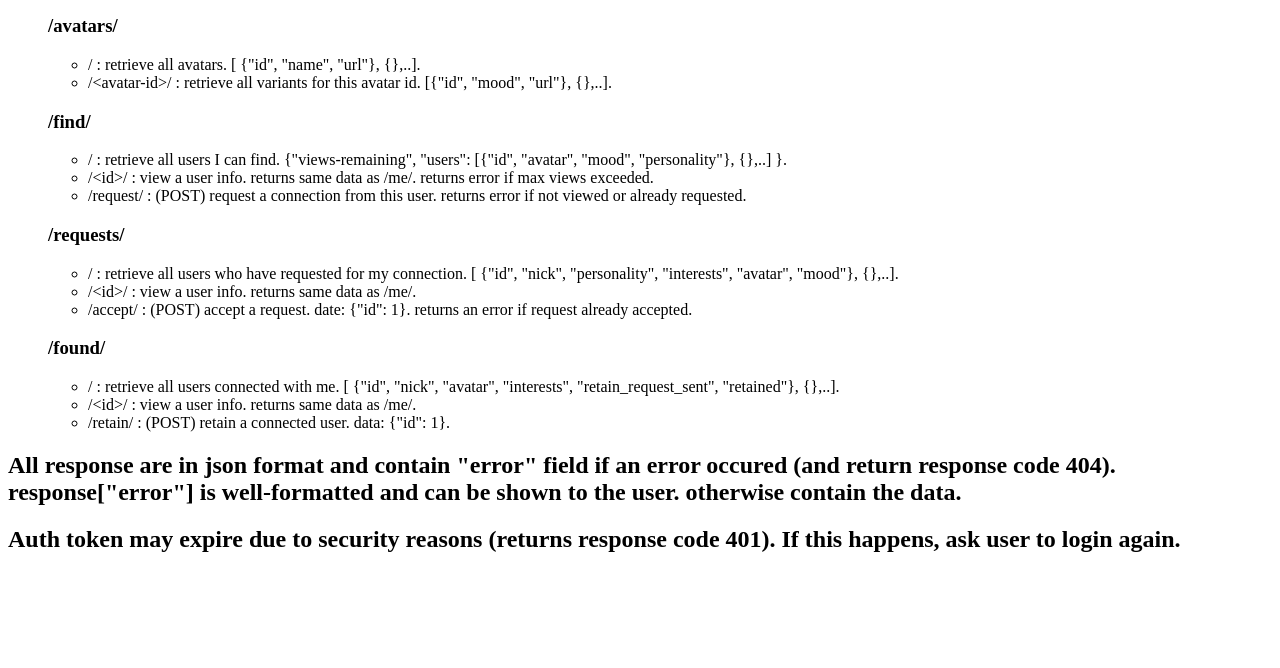
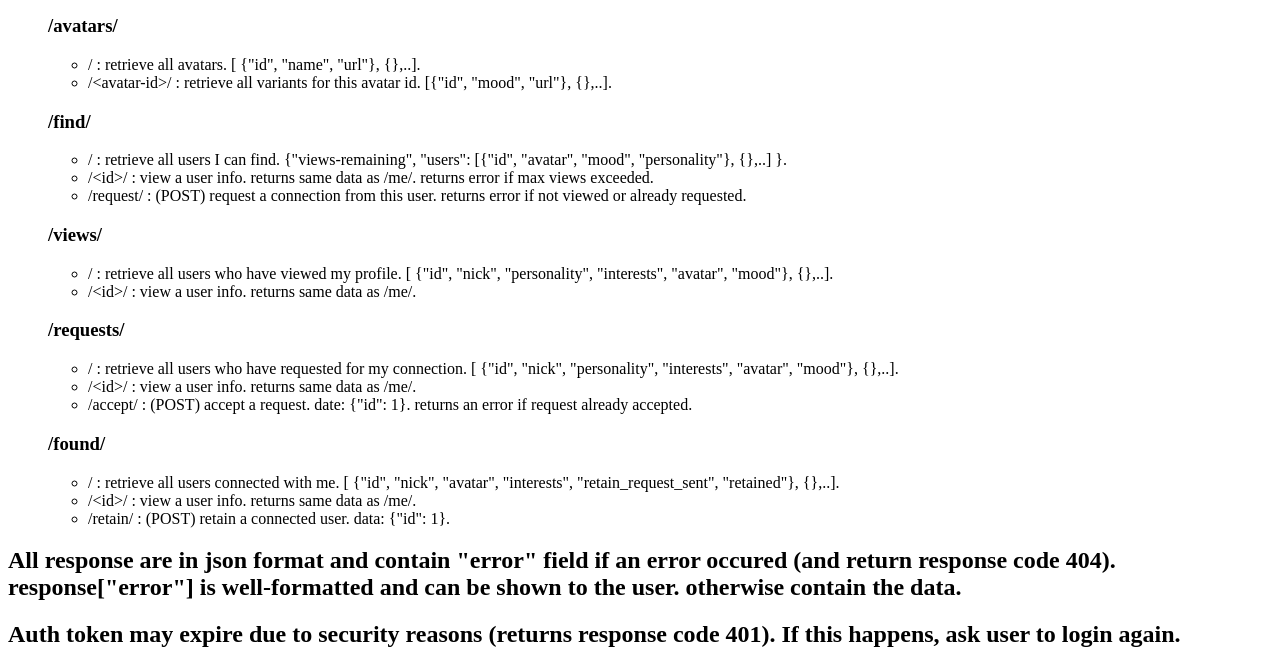
Before and after one commit to shubhamDev73/find-me-server, a Django app: page /docs/ in a window 1280 px wide. Shown: the part 731-1399 px from the top of the page. Before the commit the page ends 1283 px from the top, so only its background shows below. Run offline with Django 3.2, Linux system fonts and the light colour scheme; parts of the project's set-up code (start-up, migrations or seed data) failed here and were passed over.

Commit message:
Can now view users who have viewed my profile

```diff
--- a/backend/templates/docs.html
+++ b/backend/templates/docs.html
@@ -57,6 +57,12 @@
 				<li>/request/ : (POST) request a connection from this user. returns error if not viewed or already requested.</li>
 			</ul>
 
+			<h3>/views/</h3>
+			<ul>
+				<li>/ : retrieve all users who have viewed my profile. [ {"id", "nick", "personality", "interests", "avatar", "mood"}, {},..].</li>
+				<li>/&lt;id&gt;/ : view a user info. returns same data as /me/.</li>
+			</ul>
+
 			<h3>/requests/</h3>
 			<ul>
 				<li>/ : retrieve all users who have requested for my connection. [ {"id", "nick", "personality", "interests", "avatar", "mood"}, {},..].</li>
--- a/backend/urls.py
+++ b/backend/urls.py
@@ -44,6 +44,11 @@ urls_find = [
     path('request/', views.request, name='request'),
 ]
 
+urls_views = [
+    path('', views.views, name='index'),
+    path('<int:pk>/', views.view_view, name='view'),
+]
+
 urls_requests = [
     path('', views.requests, name='index'),
     path('<int:pk>/', views.request_view, name='view'),
@@ -62,6 +67,7 @@ urlpatterns = [
     path('', include(urls_data), name='data'),
     path('me/', include(urls_me), name='me'),
     path('find/', include(urls_find), name='find'),
+    path('views/', include(urls_views), name='views'),
     path('requests/', include(urls_requests), name='requests'),
     path('found/', include(urls_found), name='found'),
 ]
```
Also changed, not shown: backend/views.py (+16 -0 lines).
